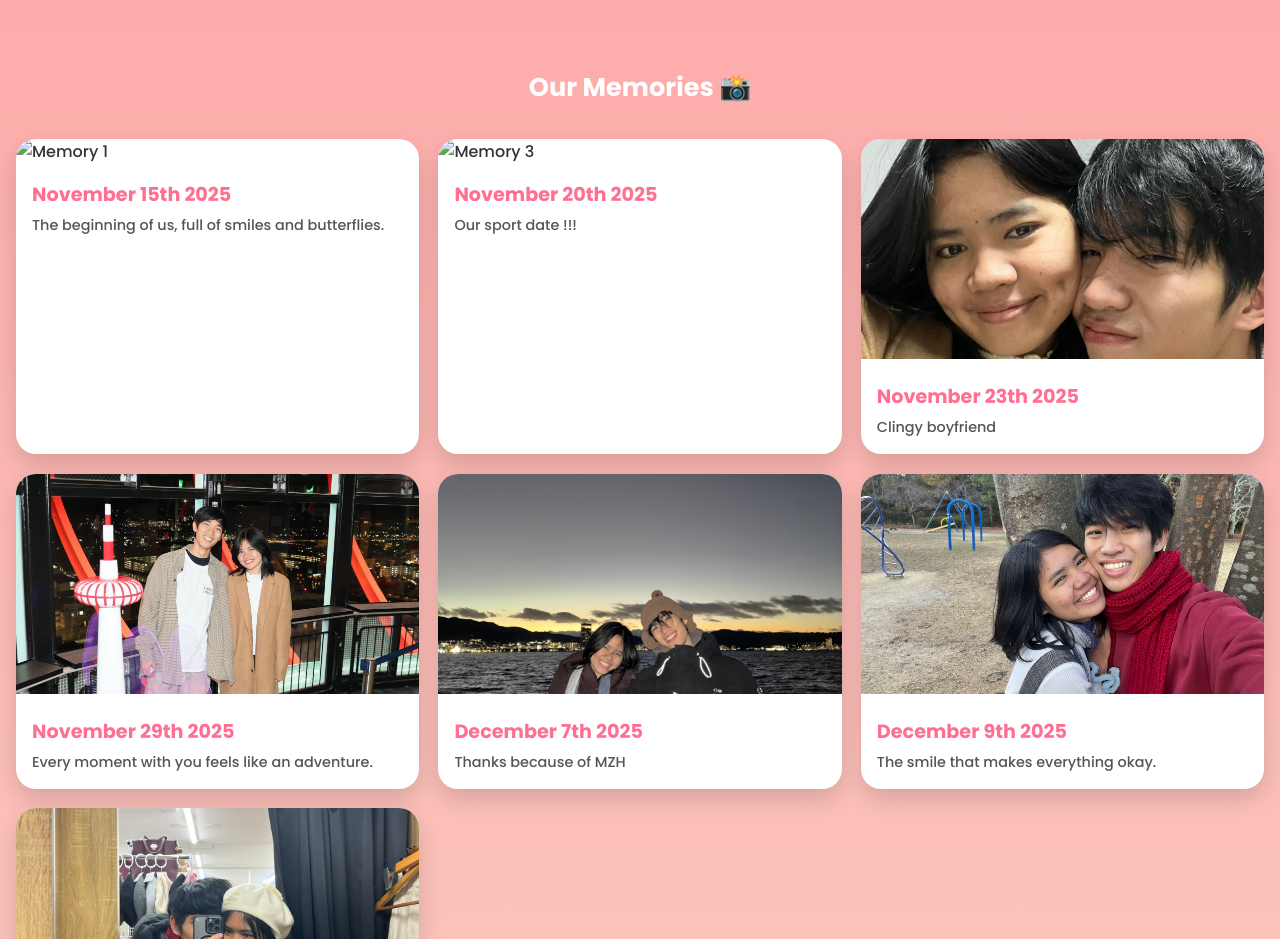
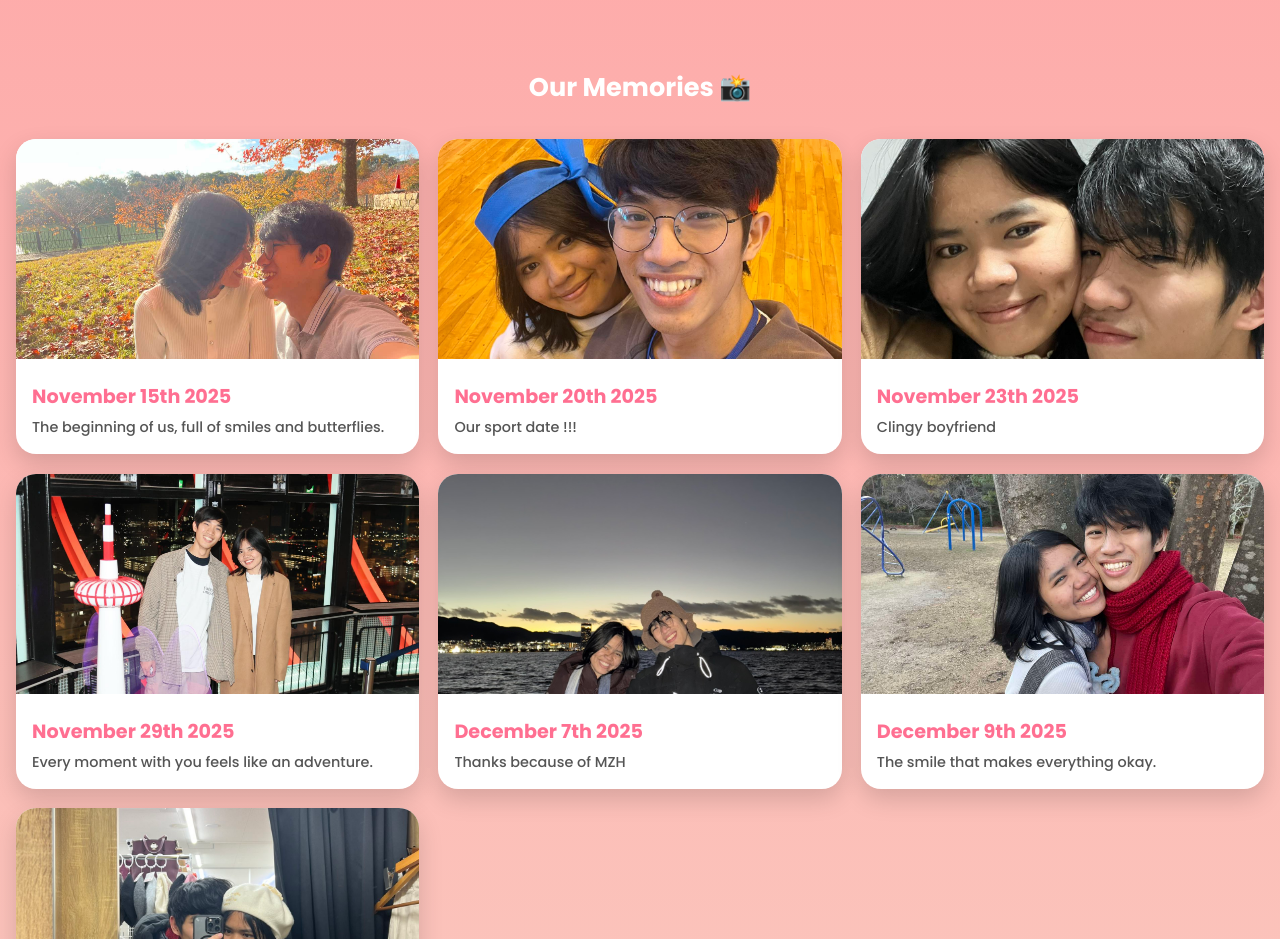
Before and after one commit to Spirit2004/asterbirthday, a plain HTML site: page index.html in a window 1280 px wide. Shown: the part 780-1719 px from the top of the page. Drawn offline with Linux system fonts and the light colour scheme; the site is published under a folder, as on GitHub Pages, so addresses that start at the root find nothing.

Commit message:
Update index.html

```diff
--- a/index.html
+++ b/index.html
@@ -175,7 +175,7 @@
             <div class="albums">
                 <div class="album">
                     <img
-                        src="/photo/our first unofficial date.jpg"
+                        src="photo/our first unofficial date.jpg"
                         alt="Memory 1"
 
                     />
@@ -188,7 +188,7 @@
                 </div>
                 <div class="album">
                     <img
-                        src="/photo/sport date.jpg"
+                        src="photo/sport date.jpg"
                         alt="Memory 3"
 
                     />
```
